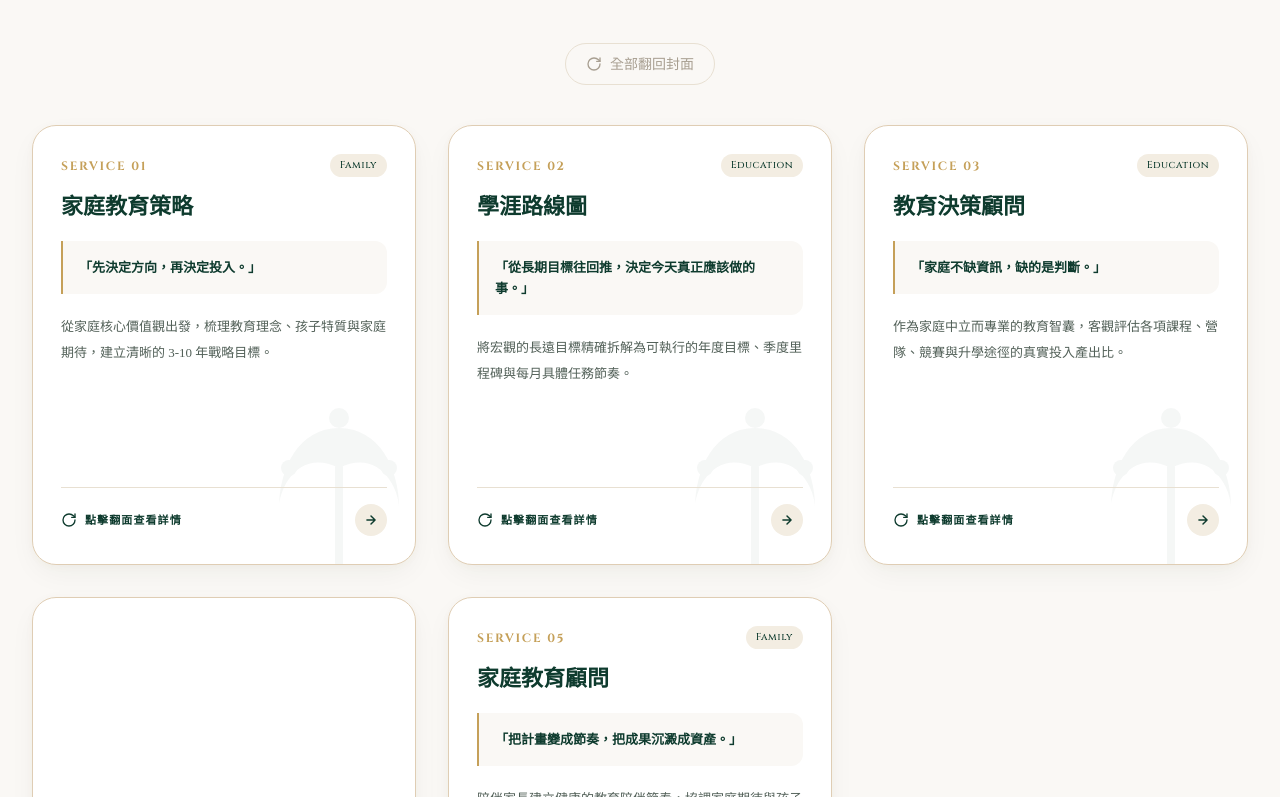
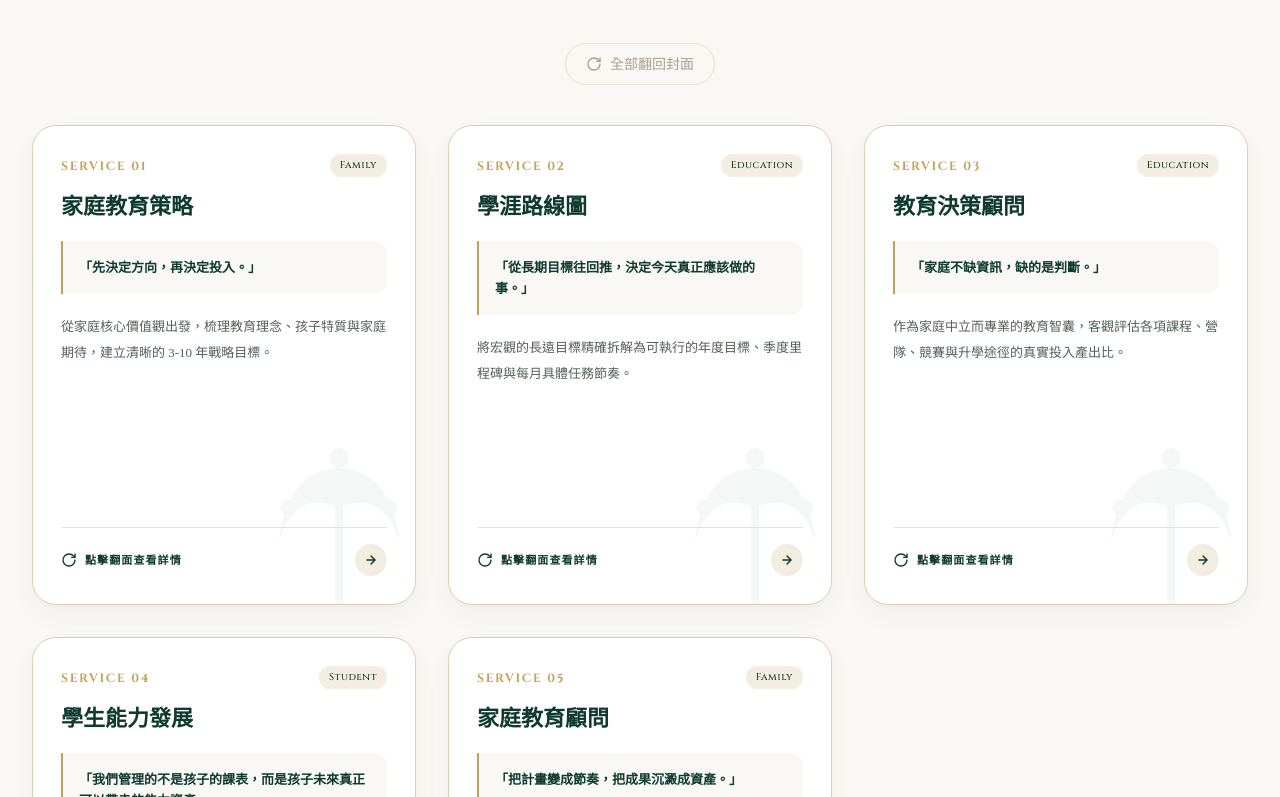
Before and after one commit to zzzuo75-crypto/edu-family-office, a React (Vite) app: page / in a window 1280 px wide. Shown: the part 3403-4200 px from the top of the page. Built offline with nearby package versions, Linux system fonts and the light colour scheme.

Commit message:
Update ServicesFlipCards.tsx

```diff
--- a/src/components/ServicesFlipCards.tsx
+++ b/src/components/ServicesFlipCards.tsx
@@ -51,7 +51,8 @@ export function ServicesFlipCards() {
             return (
               <div
                 key={srv.id}
-                className="relative h-[440px] w-full cursor-pointer select-none [perspective:1000px] group"
+                // 這裡稍微加高到 480px，給內容多一點呼吸空間
+                className="relative h-[480px] w-full cursor-pointer select-none [perspective:1000px] group"
                 onClick={() => toggleFlip(index)}
                 role="button"
                 tabIndex={0}
@@ -71,7 +72,7 @@ export function ServicesFlipCards() {
 
                   {/* ================= CARD FRONT (封面) ================= */}
                   <div
-                    className="absolute inset-0 w-full h-full rounded-3xl [backface-visibility:hidden] p-6 sm:p-7 flex flex-col justify-between overflow-hidden shadow-lux transition-all duration-300 group-hover:shadow-lux-lg border border-[#DFCDB4] bg-white"
+                    className="absolute inset-0 w-full h-full rounded-3xl [backface-visibility:hidden] [-webkit-backface-visibility:hidden] p-6 sm:p-7 flex flex-col justify-between overflow-hidden shadow-lux transition-all duration-300 group-hover:shadow-lux-lg border border-[#DFCDB4] bg-white"
                   >
                     <div className="absolute -right-6 -bottom-6 opacity-[0.04] text-[#0E3B2E] pointer-events-none">
                       <EduTreeMark size={200} />
@@ -118,8 +119,9 @@ export function ServicesFlipCards() {
                   </div>
 
                   {/* ================= CARD BACK (翻面內容) ================= */}
+                  {/* 這裡加入了 overflow-y-auto 與隱藏捲動條的設定 [&::-webkit-scrollbar]:hidden */}
                   <div
-                    className="absolute inset-0 w-full h-full rounded-3xl [backface-visibility:hidden] [transform:rotateY(180deg)] p-6 sm:p-7 flex flex-col justify-between overflow-hidden shadow-lux transition-all duration-300 border border-[#C5A059]/40 bg-[#0E3B2E] text-white"
+                    className="absolute inset-0 w-full h-full rounded-3xl [backface-visibility:hidden] [-webkit-backface-visibility:hidden] [transform:rotateY(180deg)] p-6 sm:p-7 flex flex-col justify-between overflow-y-auto [&::-webkit-scrollbar]:hidden [-ms-overflow-style:none] [scrollbar-width:none] shadow-lux transition-all duration-300 border border-[#C5A059]/40 bg-[#0E3B2E] text-white"
                     style={{
                       background: 'linear-gradient(155deg, #0E3B2E 0%, #08261E 100%)',
                     }}
```
